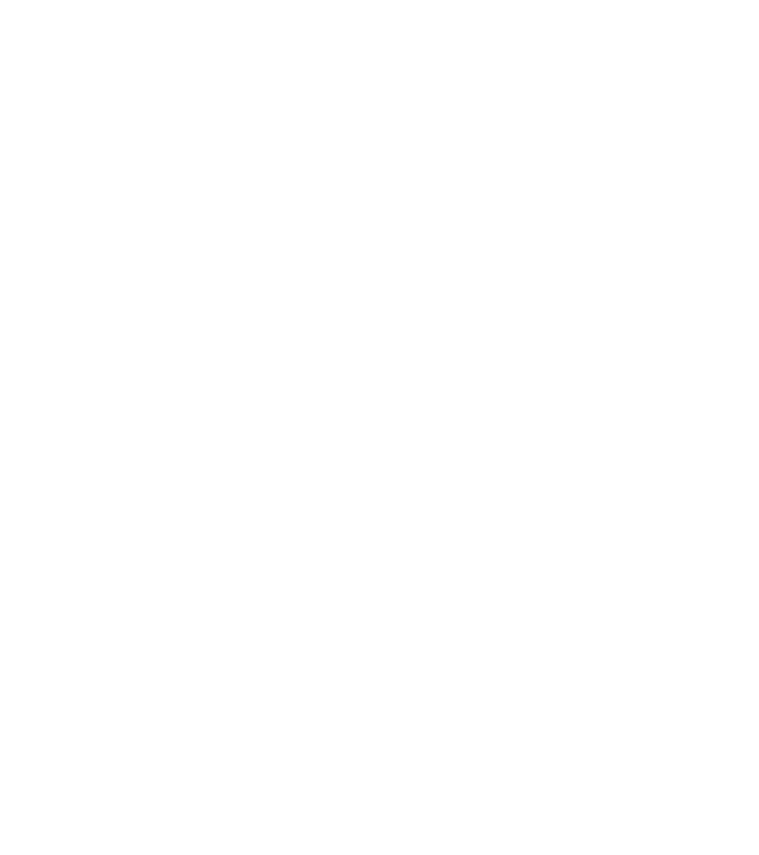
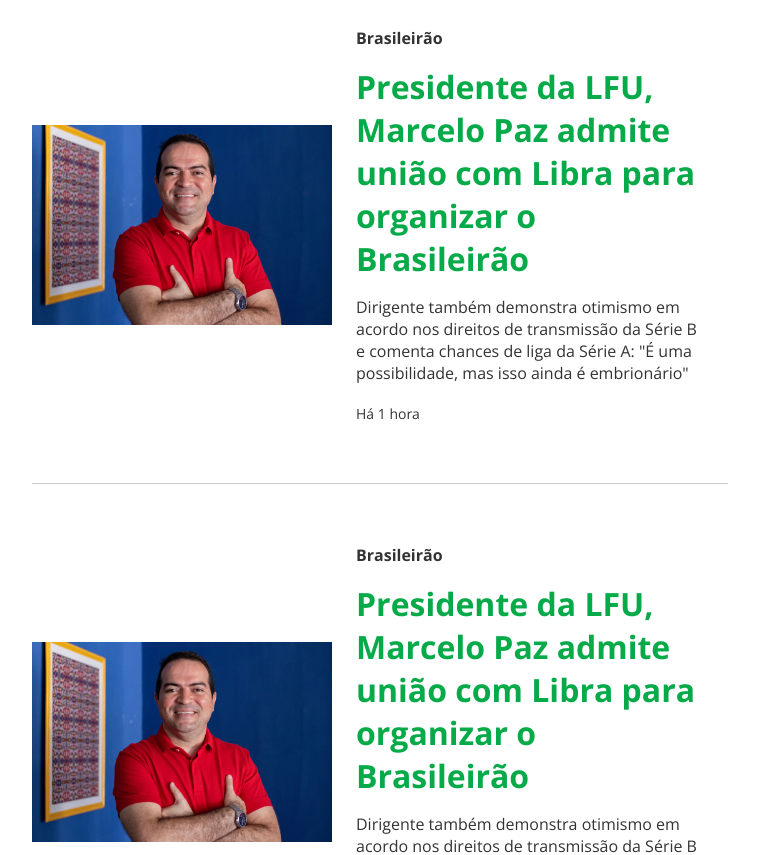
Before and after one commit to diegodemello/angular-blog, an Angular app: page / in a window 1280 px wide. Shown: the part 640-1495 px from the top of the page, without its empty margins (260-1019 px from the left). Before the commit the page ends 800 px from the top, so only its background shows below. Built offline with nearby package versions, Linux system fonts and the light colour scheme.

Commit message:
Estruturando e estilizando o component small-card.

```diff
--- a/src/app/components/small-card/small-card.component.css
+++ b/src/app/components/small-card/small-card.component.css
@@ -0,0 +1,46 @@
+.card{
+    display: flex;
+    align-items: center;
+    width: 100%;
+    border-bottom: solid 1px #ccc;
+    padding-bottom: 36px;
+    padding-top: 36px;
+}
+
+img{
+    width: 300px;
+    cursor: pointer;
+}
+
+.card-content{
+    display: flex;
+    flex-direction: column;
+    padding: 24px;
+    font-family: "Open Sans", sans-serif;
+}
+
+strong{
+    color: #333;
+}
+
+h1{
+    font-weight: 700;
+    color: #06aa48;
+    margin-top: 16px;
+}
+
+p{
+    color: #333;
+    margin-top: 16px;
+}
+
+span{
+    margin-top: 20px;
+    font-size: 14px;
+    color: #333;
+}
+
+h1:hover{
+    color: #05903D;
+    cursor: pointer;
+}
--- a/src/app/components/small-card/small-card.component.html
+++ b/src/app/components/small-card/small-card.component.html
@@ -1 +1,11 @@
-<p>small-card works!</p>
+<div class="container">
+    <div class="card">
+        <img src="../../../assets/news-image-02.jpg" alt="">
+        <div class="card-content">
+            <strong>Brasileirão</strong>
+            <h1>Presidente da LFU, Marcelo Paz admite união com Libra para organizar o Brasileirão</h1>
+            <p>Dirigente também demonstra otimismo em acordo nos direitos de transmissão da Série B e comenta chances de liga da Série A: "É uma possibilidade, mas isso ainda é embrionário"</p>
+            <span>Há 1 hora</span>
+        </div>
+    </div>
+</div>
--- a/src/app/pages/home/home.component.css
+++ b/src/app/pages/home/home.component.css
@@ -4,3 +4,11 @@
     margin-top: 36px;
     margin-inline: 272px;
 }
+
+.articles__others{
+    display: flex;
+    flex-direction: column;
+    justify-content: space-around;
+    margin-top: 36px;
+    margin-inline: 292px;
+}
--- a/src/app/pages/home/home.component.html
+++ b/src/app/pages/home/home.component.html
@@ -5,6 +5,9 @@
         <app-big-card></app-big-card>
     </div>
     <div class="articles__others">
+        <app-small-card></app-small-card>
+        <app-small-card></app-small-card>
+        <app-small-card></app-small-card>
 
     </div>
 </div>
```
Also changed, not shown: src/assets/news-image-02.jpg (added).
